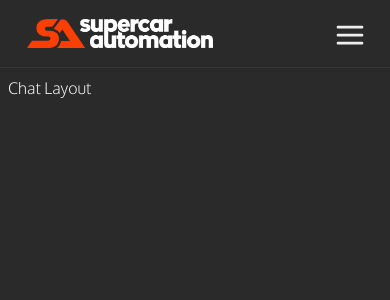
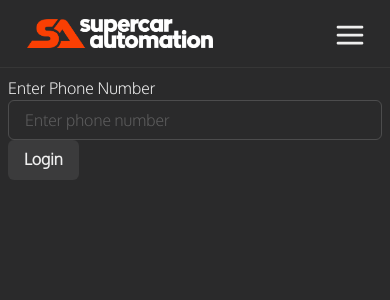
Before and after one commit to hmza312/SupercarAdmin, a Next.js app: page /customers/chat in a window 390 px wide. Shown: the top 300 px of the page. Built offline with nearby package versions, Linux system fonts and the light colour scheme.

Commit message:
minor fix + phone auth

```diff
--- /dev/null
+++ b/src/components/Login.tsx
@@ -0,0 +1,51 @@
+import {
+   getAuth,
+   PhoneAuthProvider,
+   RecaptchaVerifier,
+   signInWithPhoneNumber
+} from 'firebase/auth';
+import { useState } from 'react';
+import { Button, Input, Text } from '@chakra-ui/react';
+import { firebase } from '@/lib/firebase';
+
+const Login = () => {
+   const [input, setInput] = useState<string>('');
+
+   const onSignInSubmit = () => {};
+
+   const loginUser = () => {
+      const auth = firebase.firebaseAuth;
+      const recaptchaVerifier = new RecaptchaVerifier(
+         'sign-in-button',
+         {
+            size: 'invisible',
+            callback: (response: any) => {
+               console.log(response);
+               // reCAPTCHA solved, allow signInWithPhoneNumber.
+               onSignInSubmit();
+            }
+         },
+         auth
+      );
+   };
+
+   return (
+      <>
+         <Text>Enter Phone Number</Text>
+         <Input
+            value={input}
+            onChange={(e) => setInput(e.target.value)}
+            placeholder="Enter phone number"
+         />
+         <Button
+            onClick={(e) => {
+               loginUser();
+            }}
+         >
+            Login
+         </Button>
+      </>
+   );
+};
+
+export default Login;
--- a/src/components/Payments.tsx
+++ b/src/components/Payments.tsx
@@ -86,6 +86,7 @@ export default function Payments() {
                <PaymentsTable payments={payments} />
             </Flex>
             <Flex flexBasis={'17%'} alignSelf={'flex-end'}>
+               <Box>
                   <Pagination
                      pageCounts={paginationIndices.length}
                      handlePageChange={(page) => {
@@ -95,6 +96,7 @@ export default function Payments() {
                         });
                      }}
                   />
+               </Box>
             </Flex>
          </Flex>
       </Flex>
--- a/src/components/design/Pagination.tsx
+++ b/src/components/design/Pagination.tsx
@@ -23,7 +23,7 @@ const Pagination = ({
          normalStyles={paginatorStyle.normalStyles}
          separatorStyles={paginatorStyle.separatorStyles}
       >
-         <Container align="center" gap={'0.6rem'}>
+         <Container align="center" gap={'0.6rem'} padding={0} margin={0}>
             <Previous
                bg={'var(--grey-color)'}
                color={'white'}
--- a/src/pages/customers/chat/index.tsx
+++ b/src/pages/customers/chat/index.tsx
@@ -1,4 +1,5 @@
 import Customers from '@/components/Customers';
+import Login from '@/components/Login';
 import MainLayout from '@/components/design/MainLayout';
 import Head from 'next/head';
 
@@ -11,7 +12,9 @@ export default function ChatPage() {
             <meta name="viewport" content="width=device-width, initial-scale=1" />
             <link rel="icon" href="/favicon.ico" />
          </Head>
-         <MainLayout>Chat Layout</MainLayout>
+         <MainLayout>
+            <Login />
+         </MainLayout>
       </>
    );
 }
--- a/src/styles/globals.css
+++ b/src/styles/globals.css
@@ -6,6 +6,7 @@
    --grey-color: rgba(54, 54, 54, 1);
    --white-color: rgb(255, 255, 255);
    --card-bg: linear-gradient(177.23deg, #212121 -13.49%, #2d2d2d 109.75%);
+   --scrollbar-color: rgba(134, 134, 134, 1);
 }
 
 @font-face {
@@ -126,7 +127,7 @@ body {
 }
 
 ::-webkit-scrollbar-thumb {
-   background-color: white;
+   background-color: var(--scrollbar-color);
 }
 
 /* For Firefox */
@@ -136,7 +137,7 @@ body {
 /* If you want a consistent look across browsers, you can skip the Firefox specific styles */
 * {
    scrollbar-width: thin;
-   scrollbar-color: white transparent;
+   scrollbar-color: var(--scrollbar-color) transparent;
 }
 
 /* side bar */
```
Also changed, not shown: src/components/Customers.tsx (+6 -2 lines), src/components/RequestsContent.tsx (+4 -10 lines), src/components/Vehicles.tsx (+5 -4 lines). Lines whose indentation alone changed are shown as unchanged.
